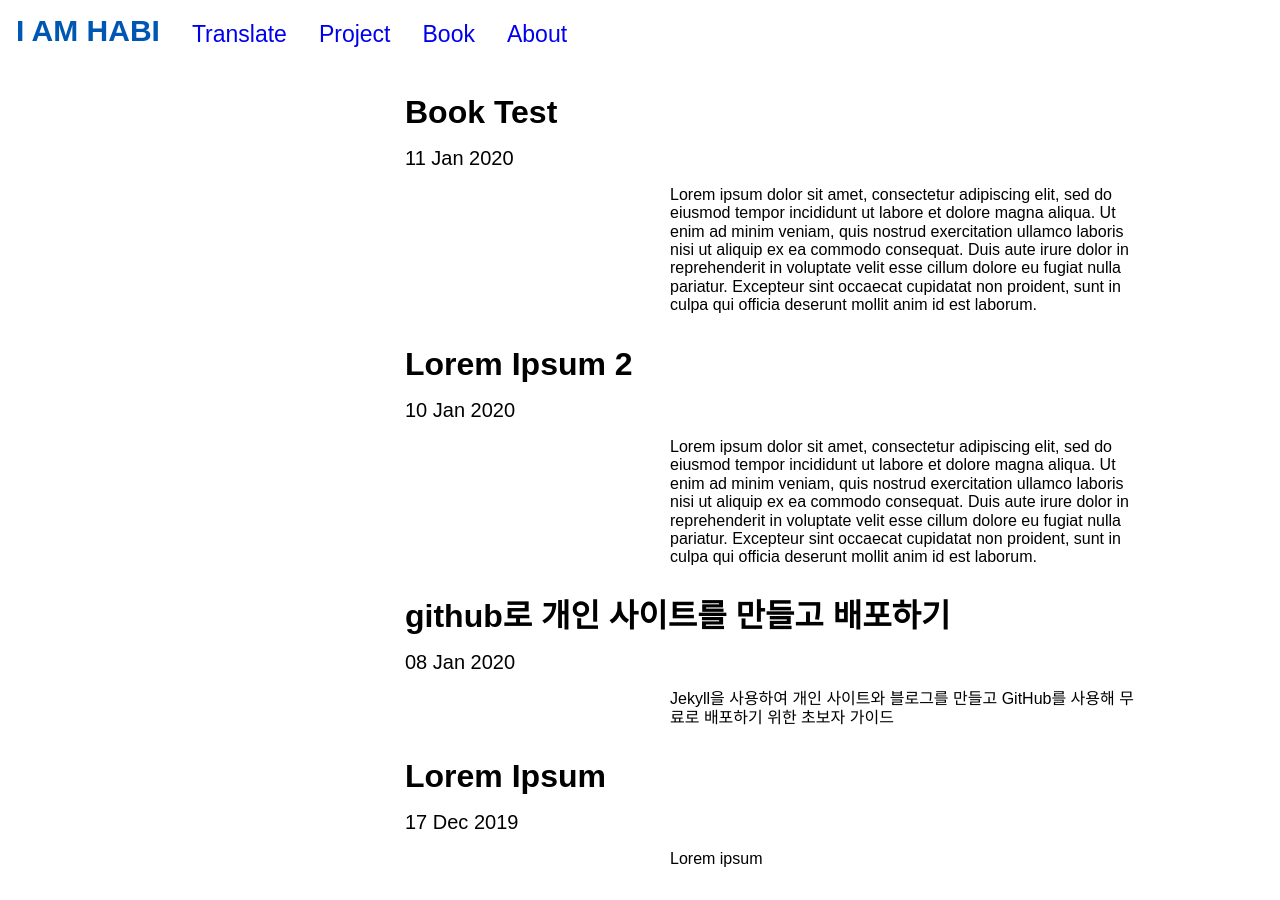
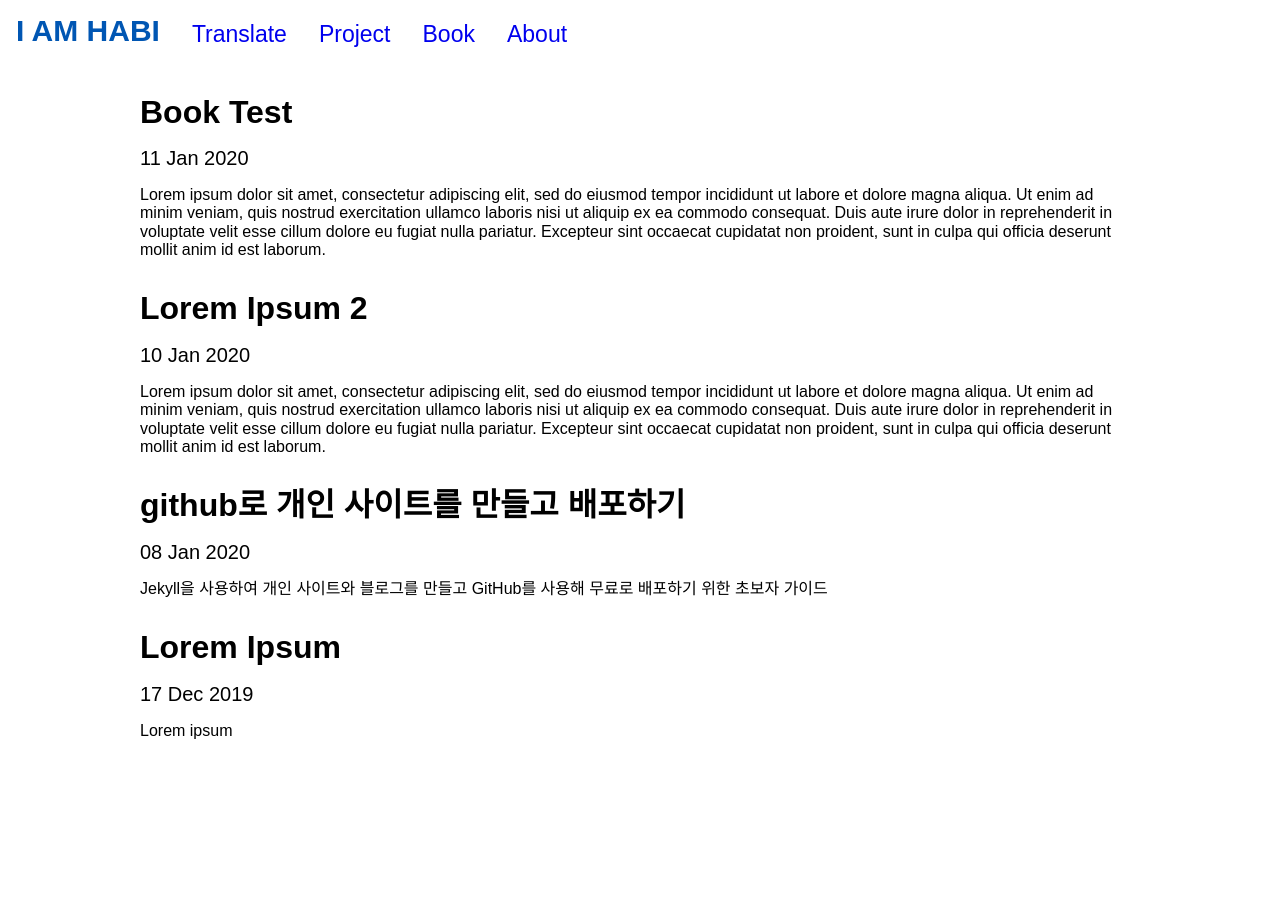
Before and after one commit to iamhabi/iamhabi.github.io, a Jekyll site: the page built from index.html, in a window 1280 px wide. Built offline with Jekyll 4.4.1, drawn with Linux system fonts in a browser that asks for light colours.

Commit message:
responsive

```diff
--- a/_layouts/post.html
+++ b/_layouts/post.html
@@ -6,7 +6,7 @@ layout: default
     <h1 style="text-align: center; margin-bottom: 1rem;">{{ page.title }}</h1>
 </div>
 
-<div class="col-6 col-s-9 post">
+<div class="post">
     <p class="meta" style="text-align: right;" class="date">{{ page.date | date_to_string }}</p>
 
     <p>
--- a/index.html
+++ b/index.html
@@ -3,7 +3,7 @@ layout: default
 title: iamhabi
 ---
 
-<div class="col-6 col-s-9 post">
+<div class="post">
     {% for post in site.posts %}
     <div class="gallery">
         <h2>
@@ -14,7 +14,7 @@ title: iamhabi
         <div class="date">
             <p class="date">{{ post.date | date_to_string }}</p>
         </div>
-        <div class="col-6 col-s-9 post_excerpt">
+        <div class="post_excerpt">
             <p>{{ post.excerpt }}</p>
         </div>
 
```
